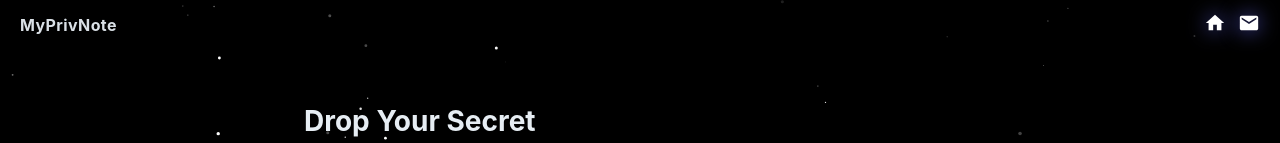
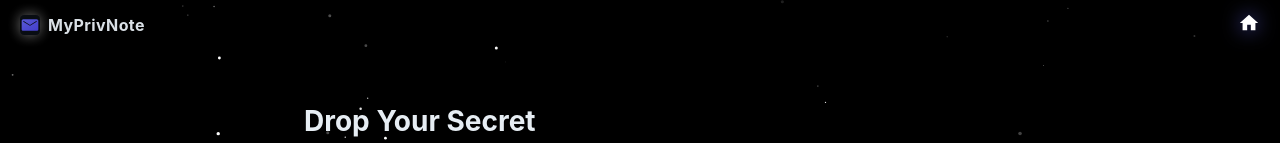
Before and after one commit to itcouldbejimmy-lgtm/myprivatenote, a website: page public/index.html in a window 1280 px wide. Shown: the top 143 px of the page. Drawn offline with Linux system fonts and the light colour scheme.

Commit message:
Update header icons and branding

```diff
--- a/public/index.html
+++ b/public/index.html
@@ -4,22 +4,21 @@
     <meta charset="UTF-8">
     <meta name="viewport" content="width=device-width, initial-scale=1.0">
     <title>MyPrivNote</title>
+    <link rel="icon" href="/favicon.svg" type="image/svg+xml">
     <link rel="stylesheet" href="/style.css">
     <meta name="description" content="One-time encrypted notes. Create, share, auto-destroy on read.">
 </head>
 <body>
     <canvas id="stars"></canvas>
     <header class="site-header">
-        <div class="brand">MyPrivNote</div>
+        <div class="brand">
+            <img class="brand-icon" src="/favicon.svg" alt="MyPrivNote" width="20" height="20">
+            <span>MyPrivNote</span>
+        </div>
         <div class="icon-group">
             <a class="icon-btn home-icon" href="/" aria-label="Home">
                 <svg viewBox="0 0 24 24" width="22" height="22" aria-hidden="true">
                     <path fill="currentColor" d="M10 20v-6h4v6h5v-8h3L12 3 2 12h3v8z"/>
-                </svg>
-            </a>
-            <a class="icon-btn mail-icon" href="mailto:" aria-label="Contact via email">
-                <svg viewBox="0 0 24 24" width="22" height="22" aria-hidden="true">
-                    <path fill="currentColor" d="M20 4H4c-1.1 0-2 .9-2 2v12c0 1.1.9 2 2 2h16c1.1 0 2-.9 2-2V6c0-1.1-.9-2-2-2zm0 4l-8 5-8-5V6l8 5 8-5v2z"/>
                 </svg>
             </a>
         </div>
--- a/public/style.css
+++ b/public/style.css
@@ -28,7 +28,15 @@ body {
   background: linear-gradient(180deg, rgba(0,0,0,0.6), rgba(0,0,0,0));
   z-index: 2;
 }
-.brand { font-weight: 700; letter-spacing: 0.4px; opacity: 0.95; }
+.brand { font-weight: 700; letter-spacing: 0.4px; opacity: 0.95; display: inline-flex; align-items: center; gap: 8px; }
+.brand-icon {
+  filter: drop-shadow(0 0 4px rgba(255,255,255,0.45));
+  animation: brandGlow 2.8s ease-in-out infinite;
+}
+@keyframes brandGlow {
+  0%, 100% { filter: drop-shadow(0 0 4px rgba(255,255,255,0.35)); opacity: 0.9; }
+  50% { filter: drop-shadow(0 0 10px rgba(255,255,255,0.75)); opacity: 1; }
+}
 .icon-group { display: flex; gap: 12px; }
 .icon-btn { color: white; text-decoration: none; filter: drop-shadow(0 0 10px var(--glow)); }
 .icon-btn:hover { filter: drop-shadow(0 0 14px var(--glow)); }
```
Also changed, not shown: public/favicon.svg (added).
